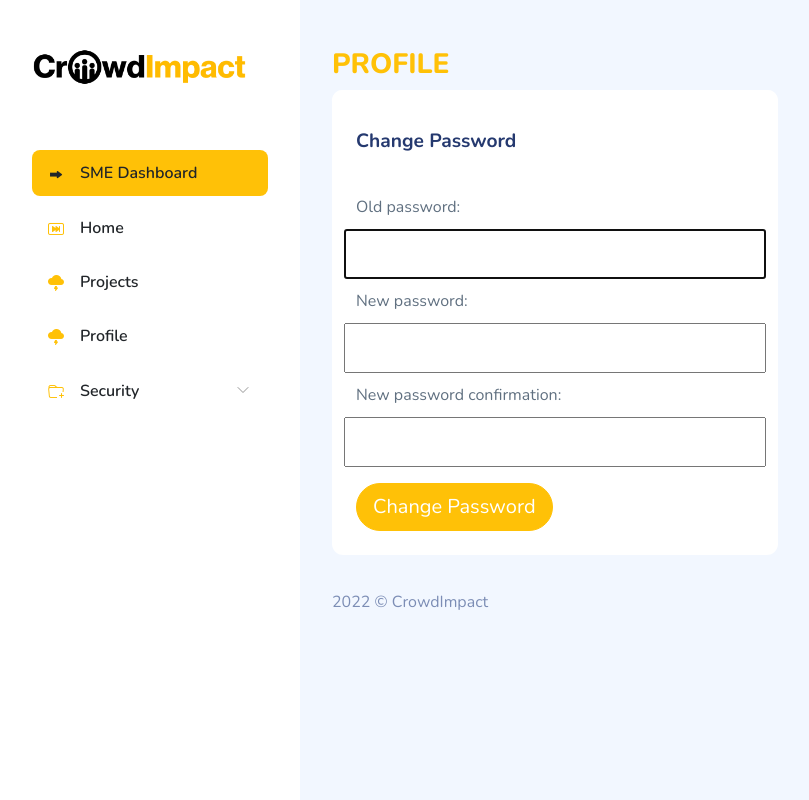
After one commit to isayaeli/crowdfundr, a Django app: page /change-password in a window 1280 px wide. The commit adds this page. Shown: the whole page, without its empty margins (0-809 px from the left). Run offline with Django 3.2, Linux system fonts and the light colour scheme; some libraries are stand-ins or nearby versions.

Commit message:
adding password change form

```diff
--- a/sme/forms.py
+++ b/sme/forms.py
@@ -1,7 +1,7 @@
 from django import forms
 from userauth.models import Profile
 from django.contrib.auth.models import User
-from django.contrib.auth.forms import  UserChangeForm
+from django.contrib.auth.forms import  UserChangeForm, PasswordChangeForm
 
 class userForm(UserChangeForm):
     username = forms.CharField(widget=forms.TextInput(attrs={'class':'form-control form-control-round','placeholder':'username'}), label='Username')
--- a/sme/views.py
+++ b/sme/views.py
@@ -6,6 +6,7 @@ from django.contrib import messages
 from django.core.paginator import Paginator, EmptyPage, PageNotAnInteger
 from django.db.models import Q
 from security.decorator import sme_required,active_required
+
 # Create your views here.
 
 @sme_required
--- a/templates/sme/config.html
+++ b/templates/sme/config.html
@@ -66,7 +66,7 @@
                     </a>
                     <ul class="submenu ">
                         <li class="submenu-item ">
-                            <a class="text-dark" href="layout-default.html">Change Password</a>
+                            <a class="text-dark" href="{% url 'changepassword' %}">Change Password</a>
                         </li>
                         <li class="submenu-item ">
                             <a class="text-dark" href="{% url 'logout' %}">Logout</a>
@@ -87,7 +87,7 @@
 <footer>
     <div class="footer clearfix mb-0 text-muted">
         <div class="float-start">
-            <p>2022 &copy; CrowdFundr</p>
+            <p>2022 &copy; CrowdImpact</p>
         </div>
         <!-- <div class="float-end">
             <p>Crafted with <span class="text-danger"><i class="bi bi-heart"></i></span> by <a
--- /dev/null
+++ b/templates/sme/passwordchange.html
@@ -0,0 +1,85 @@
+{% extends 'sme/config.html' %}
+{% load static %}
+{% block contents %}
+<style>
+    .pwd input{
+  height:50px;
+  margin-top: 10px;
+}
+.pwd label{
+    margin-top: 10px;
+}
+.pwd span{
+    display: none;
+}
+.errorlist li{
+    list-style: none;
+    color: red;
+}
+</style>
+<body>
+    <div id="app">
+
+        <div id="main">
+            <header class="mb-3">
+                <a href="#" class="burger-btn d-block d-xl-none">
+                    <i class="bi bi-justify fs-3"></i>
+                </a>
+            </header>
+
+            <div class="page-heading">
+                <div class="row">
+                    <div class="col-md-5" >
+                        <h3 class="text-warning font-weight-bold" ><b>PROFILE</b></h3>
+                    </div>
+                    <div class="col-md-4" data-aos="fade-up" data-aos-delay="300">
+                        {% if messages %}
+                        {% for message in messages %}
+                          {% if message.tags == 'success' %}
+                            <div id="noto" class="alert alert-success text-center" role="alert">
+                            {{message}}
+                            </div>
+                          {% endif %}
+                          {% if message.tags == 'error' %}
+                            <div id="noto" class="alert alert-danger text-center " role="alert">
+                            {{message}}
+                            </div>
+                          {% endif %}
+                        {% endfor %}
+                      {% endif %}
+
+                </div>
+            </div>
+            <div class="page-content">
+                <section class="row">
+                    <div class="col-12 col-lg-12">
+                        <div class="row">
+                            <div class="col-12 col-lg-6">
+                                <div class="card">
+                                    <div class="card-header">
+                                        <h4 class="mt-3" >Change Password</h4>
+                                    </div>
+                                    <div class="card-body">
+                                        <form action="" method="post" enctype="multipart/form-data">
+                                            {% csrf_token %}
+                                            <div class="row pwd">
+                                               {{form}}
+                                            </div>
+                                            <button type="submit" class="btn btn-warning rounded-pill btn-lg mt-3" >Change Password</button>
+                                        </form>
+                                    </div>
+                                </div>
+                            </div>
+                        </div>
+                    </div>
+
+
+                </section>
+            </div>
+
+
+<script src="//ajax.googleapis.com/ajax/libs/jquery/1.9.1/jquery.min.js"></script>
+<script>
+    $('#noto').delay(5000).fadeOut('slow');
+</script>
+{% endblock contents %}
--- a/userauth/urls.py
+++ b/userauth/urls.py
@@ -10,4 +10,6 @@ urlpatterns = [
 
     path('confirm/', views.confirm_account, name='confirm'),
     path('confirm-link/', views.confirm_link , name='confirm-link'),
+
+    path('change-password',views.passwordchange, name='changepassword')
 ]
--- a/userauth/views.py
+++ b/userauth/views.py
@@ -1,3 +1,4 @@
+from multiprocessing import context
 from django.shortcuts import redirect, render
 from django.template.loader import render_to_string
 from django.contrib.auth import login, authenticate, logout
@@ -5,7 +6,7 @@ from django.contrib import messages
 from django.contrib.auth.models import User
 
 from .models import Profile
-from .forms import registerForm
+from .forms import ChangePassword, registerForm
 
 from django.contrib.sites.shortcuts import get_current_site
 from django.utils.encoding import force_bytes, force_str
@@ -13,6 +14,7 @@ from django.utils.http import urlsafe_base64_encode, urlsafe_base64_decode
 from .tokens import account_activation_token
 from django.contrib.auth.models import User
 from django.core.mail import EmailMessage
+from django.contrib.auth.forms import PasswordChangeForm
 
 def request_login(request):
     if request.method == 'POST':
@@ -110,3 +112,26 @@ def logout_request(request):
     logout(request)
     messages.info(request,f"Logged out successful")
     return redirect('login')
+
+
+
+def passwordchange(request):
+    if request.method == 'POST':
+        form = PasswordChangeForm(request.user, request.POST)
+        print(request.POST)
+        if form.is_valid():
+            # form.clean_old_password = request.POST['old_password']
+            # form.clean_new_password1 = request.POST['new_password1']
+            # form.clean_new_password2 = request.POST['new_password2']
+            form.save()
+            messages.success(request, 'Succesfull changed password')
+            return redirect('login')
+        # messages.error(request, 'Error occured while changing the password')
+        # return redirect('changepassword')
+
+    else:
+        form = PasswordChangeForm(request.user)
+    context ={
+        'form':form
+    }
+    return render(request, 'sme/passwordchange.html', context)
```
Also changed, not shown: userauth/forms.py (+10 -1 lines), static/assets/css/style.css (line endings or trailing spaces).
